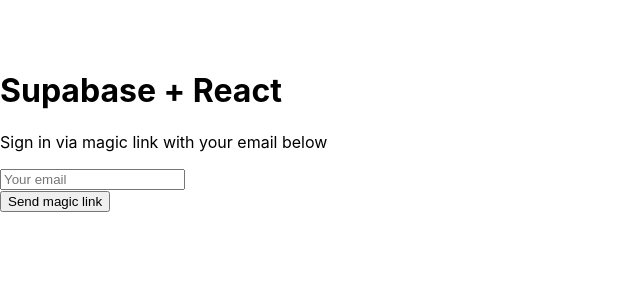
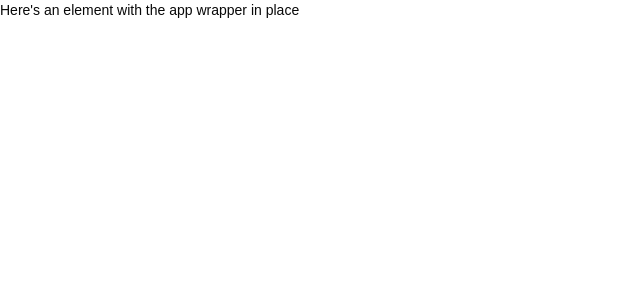
Before and after one commit to Lore-Keeper/lore-keeper, a React (Create React App) app: page / in a window 1280 px wide. Shown: the top 300 px of the page, without its empty margins (0-640 px from the left). Built offline with nearby package versions, Linux system fonts and the light colour scheme; no server answers.

Commit message:
Added an app wrapperusing theme and styled components

```diff
--- a/src/App.css
+++ /dev/null
@@ -1,38 +0,0 @@
-.App {
-  text-align: center;
-}
-
-.App-logo {
-  height: 40vmin;
-  pointer-events: none;
-}
-
-@media (prefers-reduced-motion: no-preference) {
-  .App-logo {
-    animation: App-logo-spin infinite 20s linear;
-  }
-}
-
-.App-header {
-  background-color: #282c34;
-  min-height: 100vh;
-  display: flex;
-  flex-direction: column;
-  align-items: center;
-  justify-content: center;
-  font-size: calc(10px + 2vmin);
-  color: white;
-}
-
-.App-link {
-  color: #61dafb;
-}
-
-@keyframes App-logo-spin {
-  from {
-    transform: rotate(0deg);
-  }
-  to {
-    transform: rotate(360deg);
-  }
-}
--- a/src/App.jsx
+++ b/src/App.jsx
@@ -1,8 +1,9 @@
 import React, { useEffect, useState } from 'react';
-import './App.css';
+import { AppWrapper, GlobalStyle } from './App.styled';
 import { supabase } from './supabaseClient';
-import Auth from './components/Auth';
-import Account from './components/Account';
+import ThemeProvider from './components/app/ThemeProvider/ThemeProvider';
+// import Auth from './components/Auth';
+// import Account from './components/Account';
 
 function App() {
   const [session, setSession] = useState(null);
@@ -18,9 +19,17 @@
   }, []);
 
   return (
-    <div className="container" style={{ padding: '50px 0 100px 0' }}>
-      {!session ? <Auth /> : <Account key={session.user.id} session={session} />}
-    </div>
+    <AppWrapper>
+      <ThemeProvider>
+        <GlobalStyle />
+        <h1>Here's an element with the app wrapper in place</h1>
+        {/* {!session ? (
+        <Auth />
+      ) : (
+        <Account key={session.user.id} session={session} />
+      )} */}
+      </ThemeProvider>
+    </AppWrapper>
   );
 }
 
--- /dev/null
+++ b/src/App.styled.jsx
@@ -0,0 +1,221 @@
+import styled, { createGlobalStyle } from 'styled-components';
+
+export const GlobalStyle = createGlobalStyle`
+  /* styles for css reset */
+  html,
+  body,
+  div,
+  span,
+  applet,
+  object,
+  iframe,
+  h1,
+  h2,
+  h3,
+  h4,
+  h5,
+  h6,
+  p,
+  blockquote,
+  pre,
+  a,
+  abbr,
+  acronym,
+  address,
+  big,
+  cite,
+  code,
+  del,
+  dfn,
+  em,
+  img,
+  ins,
+  kbd,
+  q,
+  s,
+  samp,
+  small,
+  strike,
+  strong,
+  sub,
+  sup,
+  tt,
+  var,
+  b,
+  u,
+  i,
+  center,
+  dl,
+  dt,
+  dd,
+  ol,
+  ul,
+  li,
+  fieldset,
+  form,
+  label,
+  legend,
+  table,
+  caption,
+  tbody,
+  tfoot,
+  thead,
+  tr,
+  th,
+  td,
+  article,
+  aside,
+  canvas,
+  details,
+  embed,
+  figure,
+  figcaption,
+  footer,
+  header,
+  hgroup,
+  menu,
+  nav,
+  output,
+  ruby,
+  section,
+  summary,
+  time,
+  mark,
+  audio,
+  video {
+    margin: 0;
+    padding: 0;
+    border: 0;
+    font: inherit;
+    font-size: 100%;
+    vertical-align: baseline;
+  }
+
+  /* HTML5 display-role reset for older browsers */
+  article,
+  aside,
+  details,
+  figcaption,
+  figure,
+  footer,
+  header,
+  hgroup,
+  menu,
+  nav,
+  section {
+    display: block;
+  }
+  ol,
+  ul {
+    list-style: none;
+  }
+  blockquote,
+  q {
+    quotes: none;
+  }
+  blockquote:before,
+  blockquote:after,
+  q:before,
+  q:after {
+    content: '';
+    content: none;
+  }
+  table {
+    border-collapse: collapse;
+    border-spacing: 0;
+  }
+  input {
+    outline: none;
+    border-radius: ${props => props.theme.inputBorderRadius}px;
+  }
+
+  @-webkit-keyframes autofill {
+    0%,100% {
+        color: ${props => props.theme.grey};
+        background: transparent;
+    }
+}
+input:-webkit-autofill {
+    animation-delay: 1s;
+    animation-name: autofill;
+    animation-fill-mode: both;
+}
+button {
+  appearance: none;
+  font-weight: unset;
+}
+
+  * {
+  -webkit-overflow-scrolling: touch;
+}
+
+body {
+  height: 100vh;
+  overflow: auto;
+  position: relative;
+  overscroll-behavior: contain;
+  -webkit-font-smoothing: antialiased;
+  -moz-osx-font-smoothing: grayscale;
+  font-family: ${props => props.theme.bodyTextFont}, sans-serif !important;
+  font-size: 14px !important;
+  line-height: 20px !important;
+  font-weight: normal !important;
+  background-color: ${props => props.theme.white};
+  color: ${props => props.theme.black};
+  margin-top: 0;
+}
+
+.Scrollbars {
+  overscroll-behavior: contain !important;
+  -webkit-overflow-scrolling: auto !important;
+}
+
+a {
+  color: ${props => props.theme.linkColour};
+}
+
+code {
+  font-family: source-code-pro, Menlo, Monaco, Consolas, 'Courier New',
+    monospace;
+}
+
+::-webkit-scrollbar {
+  width: ${props => props.theme.scrollbarWidth}px;
+  height: ${props => props.theme.scrollbarWidth}px;
+}
+
+::-webkit-scrollbar-track {
+  background: ${(props => props.theme.dgrey, 0.5)}
+}
+
+::-webkit-scrollbar-corner {
+  background: transparent;
+}
+
+::-webkit-scrollbar-thumb {
+  background: ${props => props.theme.dgrey};
+  &:hover {
+    background: ${(props => props.theme.secondary, 0.5)};
+  }
+}
+
+#root {
+  height: 100%;
+}
+`;
+
+export const AppWrapper = styled.div`
+  overflow: hidden;
+  ::-webkit-scrollbar {
+    background-color: transparent;
+    width: ${props => props.theme.spacer}px;
+    height: ${props => props.theme.spacer}px;
+  }
+  background-color: ${props => props.theme.black};
+  display: flex;
+  flex-direction: column;
+  min-height: 100vh;
+  width: 100vw;
+  box-sizing: border-box;
+  position: fixed;
+`;
--- /dev/null
+++ b/src/components/app/Page/Page.styled.jsx
@@ -0,0 +1,3 @@
+import styled from 'styled-components';
+
+export const PageMain = styled.div``;
--- /dev/null
+++ b/src/components/app/ThemeProvider/ThemeProvider.jsx
@@ -0,0 +1,188 @@
+import React from 'react';
+import { ThemeProvider as BaseProvider } from 'styled-components';
+
+const createTheme = scale => ({
+  // Scale
+  scale,
+
+  // Spacer
+  spacer: 8 * scale,
+  xSmallSpacer: 2 * scale,
+  smallSpacer: 4 * scale,
+  largeSpacer: 16 * scale,
+  xlargeSpacer: 32 * scale,
+  xxlargeSpacer: 48 * scale,
+  xxxlargeSpacer: 64 * scale,
+
+  // Radius
+  borderRadius: 0,
+
+  // Buttons
+  buttonHeightSmall: 24 * scale,
+  buttonHeight: 36 * scale,
+  buttonHeightLarge: 44 * scale,
+  buttonMinWidth: 136 * scale,
+  buttonMinWidthSmall: 90 * scale,
+  buttonFooterHeight: 88 * scale,
+
+  // Inputs
+  inputBorderRadius: 6,
+
+  // Columns
+  centeredDesktopColumnWidth: 448,
+
+  // Colors
+  background: 'rgb(8, 8, 8)',
+  midground: 'rgba(255, 255, 255, 0.048)',
+  foreground: 'rgb(255, 255, 255)',
+  primary: 'rgb(92, 255, 16)',
+  secondary: 'rgb(255, 97, 203)',
+  success: 'rgb(92, 255, 16)',
+  warning: 'rgb(222, 255, 26)',
+  error: 'rgb(241, 96, 85)',
+  linkColour: 'rgb(255, 97, 203)',
+  white: 'rgb(255, 255, 255)',
+  vvlgrey: 'rgb(243, 243, 243)',
+  vlgrey: 'rgb(231, 231, 231)',
+  lgrey: 'rgb(183, 183, 183)',
+  grey: 'rgb(98, 98, 98)',
+  mgrey: 'rgb(80, 80, 80)',
+  dgrey: 'rgb(62, 62, 62)',
+  vdgrey: 'rgb(44, 44, 44)',
+  vvdgrey: 'rgb(26, 26, 26)',
+  black: 'rgb(8, 8, 8)',
+  darkShade: 'rgba(0, 0, 0, 0.5)',
+  lightShade: 'rgba(0, 0, 0, 0.2)',
+
+  // Shadows
+  shadow: `${1 * scale}px ${2 * scale}px ${4 * scale}px rgba(0, 0, 0, 0.12)`,
+  darkShadow: `0px 0px ${16 * scale}px rgba(0, 0, 0, 0.6)`,
+  solidShadow: `${3 * scale}px ${3 * scale}px 0px 0px rgba(128, 128, 128, 0.5)`,
+  solidShadowLight: `${3 * scale}px ${3 * scale}px 0px 0px #FFF`,
+  solidShadowAttention: `${3 * scale}px ${
+    3 * scale
+  }px 0px 0px rgb(255, 97, 203)`,
+  shadowsDarkerLonger: '1.5px 3px 6px 1.5px rgba(51, 51, 51, 0.5)',
+
+  // icons (Avatar, icons etc...)
+  iconCanvasSize: 24,
+
+  // Top Bar
+  topbarHeightDesktop: 96,
+  topbarHeightMobile: 64,
+
+  // Scrollbars
+  scrollbarWidth: 8,
+
+  // Modals
+  modalMediumWidth: 1000,
+  modalMediumHeight: 600,
+
+  // Alert
+  alertWidth: 500,
+
+  // Z-Index
+  zIndexFullScreenLoadingOverlay: 350,
+  zIndexModal: 300,
+  zIndexShading: 200,
+  zIndexSideNav: 187,
+  zIndexTopFade: 176,
+  zIndexAppHeader: 175,
+  zIndexTopNav: 150,
+  zIndexFadeScreen: 75,
+  zIndexLoadingOverlay: 50,
+
+  // Typography
+  headingFont: `LoreKeeper Heading`,
+  headingFontSize: 17 * scale,
+  headingLetterSpacing: -0.68 * scale,
+  headingLineHeight: 18.7 * scale, //
+
+  headingLargeFont: `LoreKeeper Heading`,
+  headingLargeFontSize: 24 * scale,
+  headingLargeLetterSpacing: -1 * scale,
+  headingLargeLineHeight: 28 * scale,
+
+  headingXLargeFont: `LoreKeeper Heading`,
+  headingXLargeFontSize: 40 * scale,
+  headingXLargeLetterSpacing: -1.6 * scale,
+  headingXLargeLineHeight: 44 * scale,
+
+  headingSmallFont: `LoreKeeper Heading`,
+  headingSmallFontSize: 14 * scale,
+  headingSmallLetterSpacing: -0.56 * scale,
+  headingSmallLineHeight: 16 * scale,
+
+  headingLabelFont: `LoreKeeper Subheading`,
+  headingLabelFontSize: 13 * scale,
+  headingLabelLineHeight: 14.2 * scale,
+  headingLabelLetterSpacing: 1 * scale,
+  headingLabelTextTransform: 'uppercase',
+
+  headingLabelSmallFontSize: 10 * scale,
+  headingLabelSmallLineHeight: 11.2 * scale,
+
+  headingLabelLargeFontSize: 16 * scale,
+  headingLabelLargeLineHeight: 18.7 * scale,
+
+  infographicNumberFont: `LoreKeeper Infographic`,
+  infographicNumberFontSize: 35 * scale,
+  infographicNumberLargeFontSize: 48 * scale,
+  infographicNumberLineHeight: 35 * scale,
+  infographicNumberLetterSpacing: -1.4 * scale,
+  infographicNumberTextTransform: 'uppercase',
+
+  bodyTextFont: `LoreKeeper Body`,
+  bodyTextFontSize: 14 * scale,
+  bodyTextLineHeight: 20 * scale,
+
+  bodyBoldFont: `LoreKeeper Body Bold`,
+  bodyItalicFont: `LoreKeeper Body Italic`,
+
+  descriptionTextFont: `LoreKeeper Body`,
+  descriptionTextFontSize: 12 * scale,
+  descriptionTextLineHeight: 20 * scale,
+
+  smallTextFont: `LoreKeeper Body`,
+  smallTextFontSize: 11 * scale,
+  smallTextLineHeight: 12 * scale,
+
+  buttonTextFont: `LoreKeeper Button`,
+  buttonTextFontSize: 13 * scale,
+  buttonTextLineHeight: 15 * scale,
+  buttonTextLetterSpacing: 1 * scale,
+  buttonTextTextTransform: 'uppercase',
+
+  buttonSmallTextFont: `LoreKeeper Button`,
+  buttonSmallTextFontSize: 12 * scale,
+  buttonSmallTextLineHeight: 12 * scale,
+  buttonSmallTextLetterSpacing: 0 * scale,
+  buttonSmallTextTextTransform: 'uppercase',
+
+  inputTextFont: `LoreKeeper Body`,
+  inputTextFontSize: 16 * scale,
+  inputTextLineHeight: 20 * scale,
+
+  placeholderTextFont: `LoreKeeper Body Italic`,
+  placeholderTextFontSize: 14 * scale,
+  placeholderTextLineHeight: 20 * scale,
+  placeholderTextFontStyle: 'normal',
+
+  headingTitleFont: `LoreKeeper Heading`,
+  headingTitleFontSize: 32 * scale,
+  headingTitleLetterSpacing: -1.28 * scale,
+  headingTitleLineHeight: 35.2 * scale,
+
+  headingSubtitleFont: `LoreKeeper Subheading`,
+  headingSubtitleFontSize: 24.5 * scale,
+  headingSubtitleLineHeight: 35.2 * scale,
+  headingSubtitleLetterSpacing: -1 * scale,
+  headingSubtitleTextTransform: 'uppercase',
+});
+
+const ThemeProvider = ({ children }) => {
+  const defaultTheme = createTheme(1);
+  return <BaseProvider theme={defaultTheme}>{children}</BaseProvider>;
+};
+
+export default ThemeProvider;
```
Also changed, not shown: src/components/app/Page/Page.jsx (added, +7 -0 lines), 1 other file (tests, documents, lock files or other folders).
